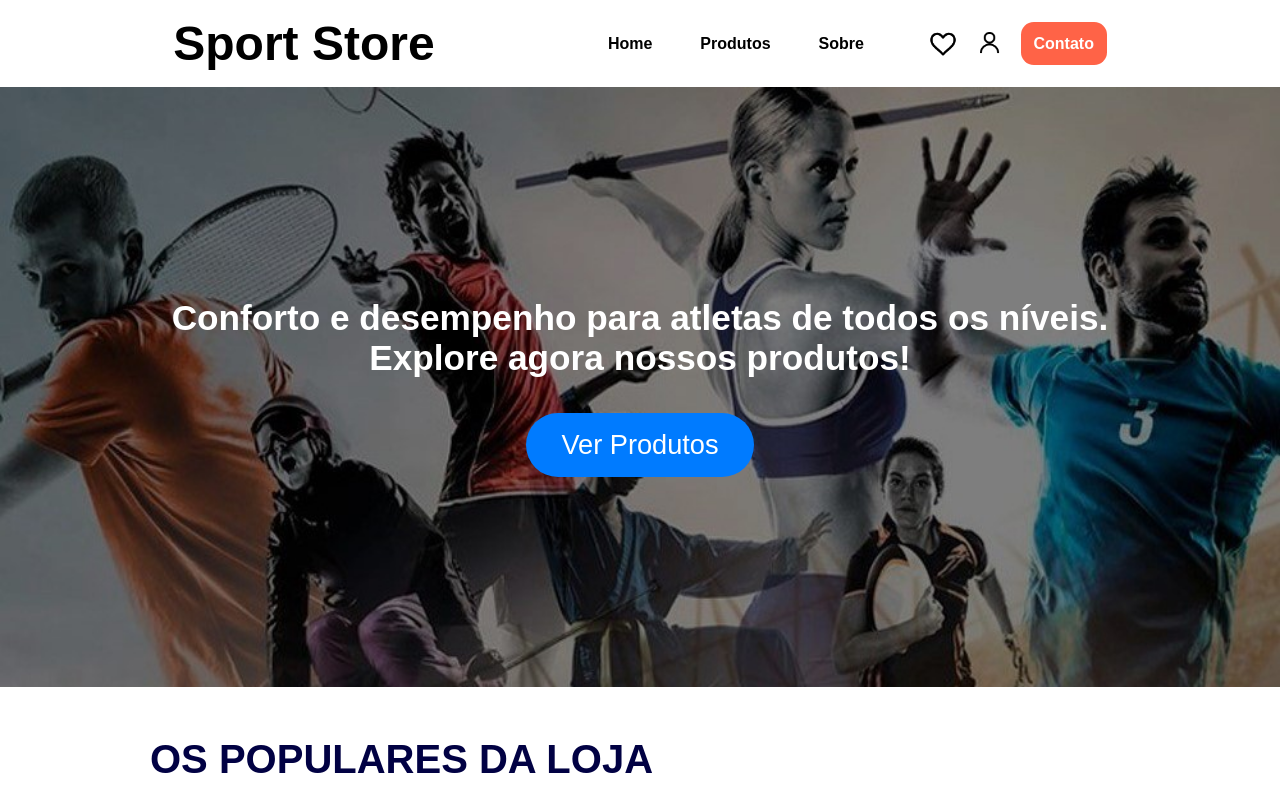
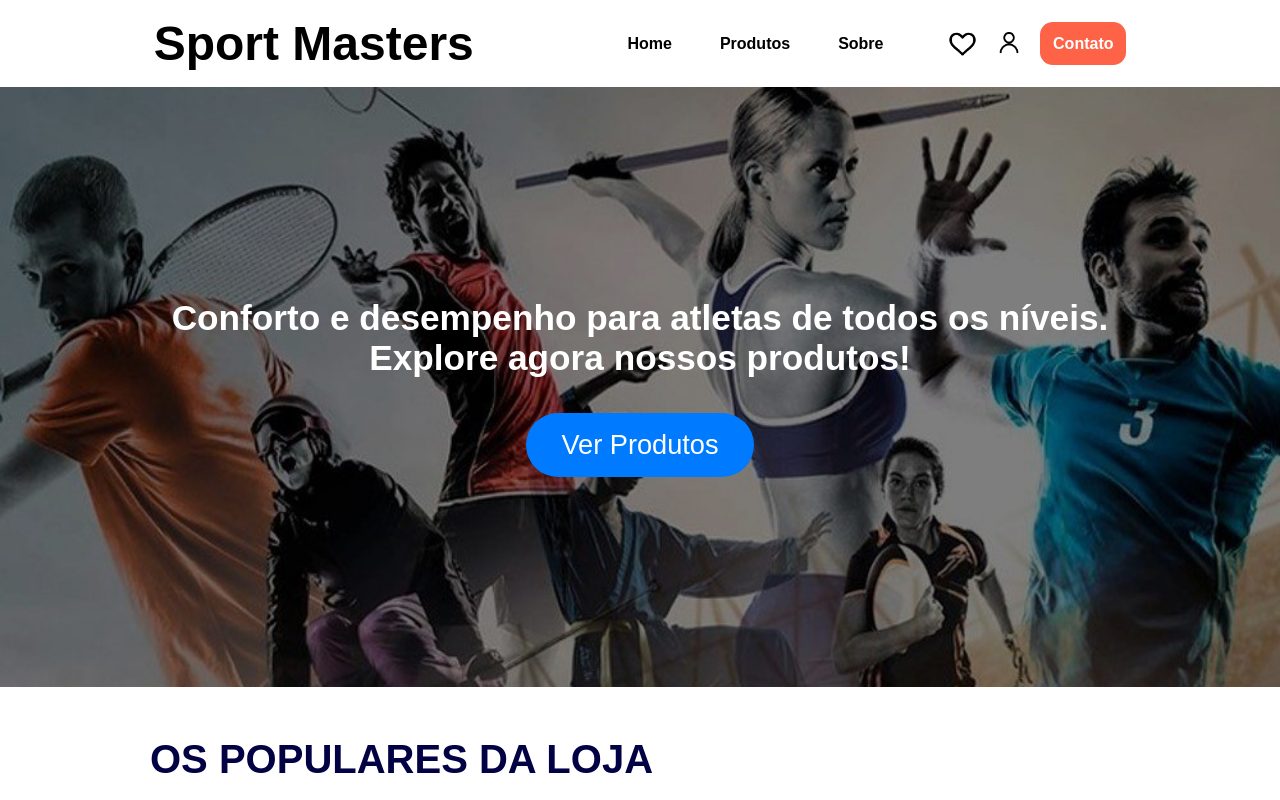
Before and after one commit to Innovation-Masters/projeto1-cp1, a React (Vite) app: page / in a window 1280 px wide. Shown: the top 800 px of the page. Built offline with nearby package versions, Linux system fonts and the light colour scheme.

Commit message:
feat: update web page name

```diff
--- a/src/components/Nav.jsx
+++ b/src/components/Nav.jsx
@@ -5,7 +5,7 @@ const Nav=()=>{
 
     return(
         <header>
-            <h1>Sport Store</h1>
+            <h1>Sport Masters</h1>
                 <nav>
                     <ul>
                         <Link to="/">Home</Link>
```
